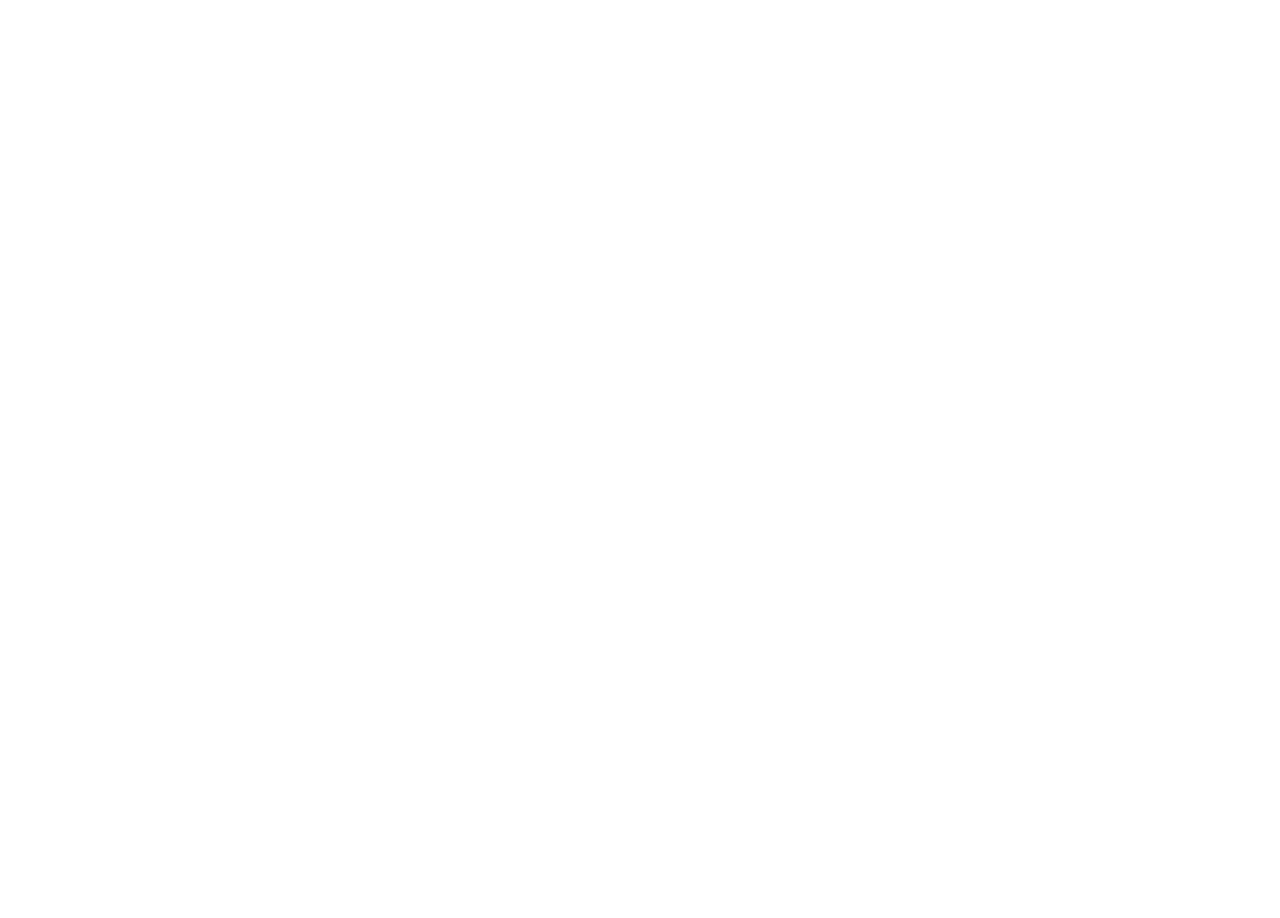
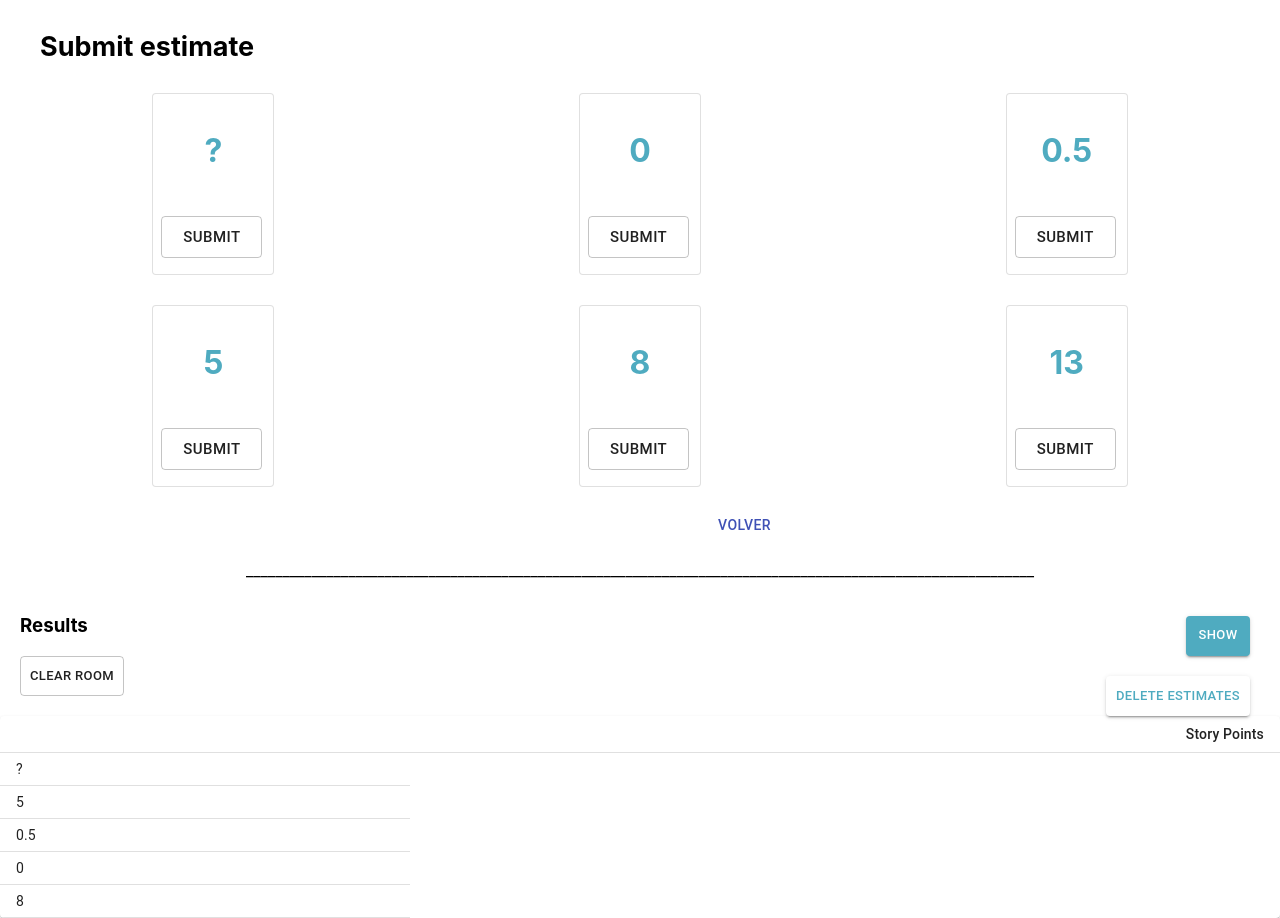
Before and after one commit to marianoocon/poker-web, a React (Create React App) app: page /JoinUi in a window 1280 px wide. Before the commit the page ends 800 px from the top, so only its background shows below. Built offline with nearby package versions, Linux system fonts and the light colour scheme.

Commit message:
UI and names updates

```diff
--- a/src/App.js
+++ b/src/App.js
@@ -13,7 +13,7 @@
 import DialogContent from '@material-ui/core/DialogContent';
 import DialogContentText from '@material-ui/core/DialogContentText';
 import DialogTitle from '@material-ui/core/DialogTitle';
-import Dumb from './components/joindummy'
+import JoinUi from './components/JoinUI'
 import Inicio from './components/Home';
 function App() {
   const [open, setOpen] = React.useState(false);
@@ -34,8 +34,8 @@
           <Route exact path='/'>
             <Inicio/>
           </Route>
-          <Route path='/Dumb' component={Dumb}>
-            <Dumb />
+          <Route path='/JoinUi' component={JoinUi}>
+            <JoinUi />
           </Route>
 
         </div>
--- a/src/components/Home.jsx
+++ b/src/components/Home.jsx
@@ -6,9 +6,9 @@
 import DialogContent from '@material-ui/core/DialogContent';
 import DialogContentText from '@material-ui/core/DialogContentText';
 import DialogTitle from '@material-ui/core/DialogTitle';
-import Dumb from './joindummy'
-import Join from "./joinDialog";
-import Create from './createDialog'
+import JoinUi from './JoinUI'
+import Join from "./JoinDialog";
+import Create from './CreateDialog'
 import {
   BrowserRouter as Router,
   Link,
--- a/src/components/joindummy.jsx
+++ b/src/components/JoinUI.jsx
@@ -36,7 +36,7 @@
   createData('0'),
   createData('8'),
 ];
-function Dumb() {
+function JoinUi() {
 
   return (
     <div>
@@ -148,4 +148,4 @@
   );
 }
 
-export default Dumb;
+export default JoinUi;
--- a/src/components/joinDialog.jsx
+++ b/src/components/joinDialog.jsx
@@ -55,7 +55,7 @@
             Cancel
           </Button>
 
-          <a href='/Dumb' style={{textDecoration:'none'}}>
+          <a href='/JoinUi' style={{textDecoration:'none'}}>
             <Button  color="primary">
               Join
           </Button>
```
